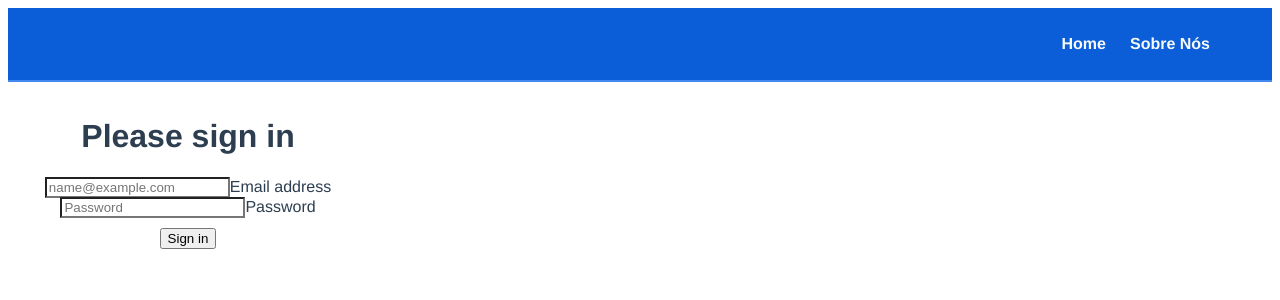
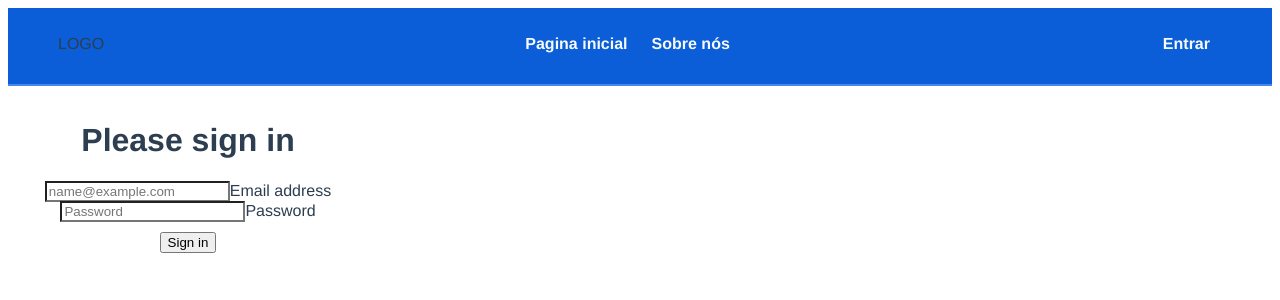
Before and after one commit to SilvanMoura/login-vue-laravel-front, a Vue app: page /login in a window 1280 px wide. Shown: the top 300 px of the page. Built offline with nearby package versions, Linux system fonts and the light colour scheme; the HTML template or start-up script is replaced by a standard one.

Commit message:
LogOut Created

```diff
--- a/src/components/Navbar.vue
+++ b/src/components/Navbar.vue
@@ -1,34 +1,68 @@
+<!-- <template>
+    <nav>
+            <router-link to="/">Home</router-link>
+        <router-link to="/">Home</router-link>
+        <router-link to="/about">Sobre Nós</router-link>
+    </nav>
+</template> -->
+
 <template>
     <nav>
-        <router-link to="/">Home</router-link>
-        <router-link to="/about">Sobre Nós</router-link>
+
+        <p>LOGO</p>
+
+        <div>
+            <router-link to="/">Pagina inicial</router-link>
+            <router-link to="/about">Sobre nós</router-link>
+        </div>
+
+        <router-link v-if="link" to="/login">Entrar</router-link>
+        <a v-if="!link" href="/" @click="logout">Sair</a>
+
     </nav>
 </template>
 
 <script>
+    import Cookies from 'js-cookie';
+
     export default{
         name: "Navbar",
+
+        data(){
+            return{
+                link: true
+            }
+        },
+
+        methods: {
+            loadPage(){
+                const token = Cookies.get("_myapp_token");
+
+                !token ? this.link=true : this.link=false ;
+            },
+            logout(){
+                Cookies.remove("_myapp_token");
+            }
+        },
+        mounted() {
+            this.loadPage()
+        }
+
     }
 </script>
 
 <style scoped>
     nav{
+        display: flex;
+        justify-content: space-between;
         background-color: #0b5ed7;
         border-bottom: 2px solid #4388ee;
         padding: 15px 50px;
-        display: flex;
-        justify-content: flex-end;
-        align-items: center;
+
     }
 
-    nav #logo-url{
-        margin: auto;
-        margin-left: 0;
-    }
-
-    #logo{
-        width: 40px;
-        height: 40px;
+    nav p, div{
+        margin-top: 12px;
     }
 
     nav a{
```
